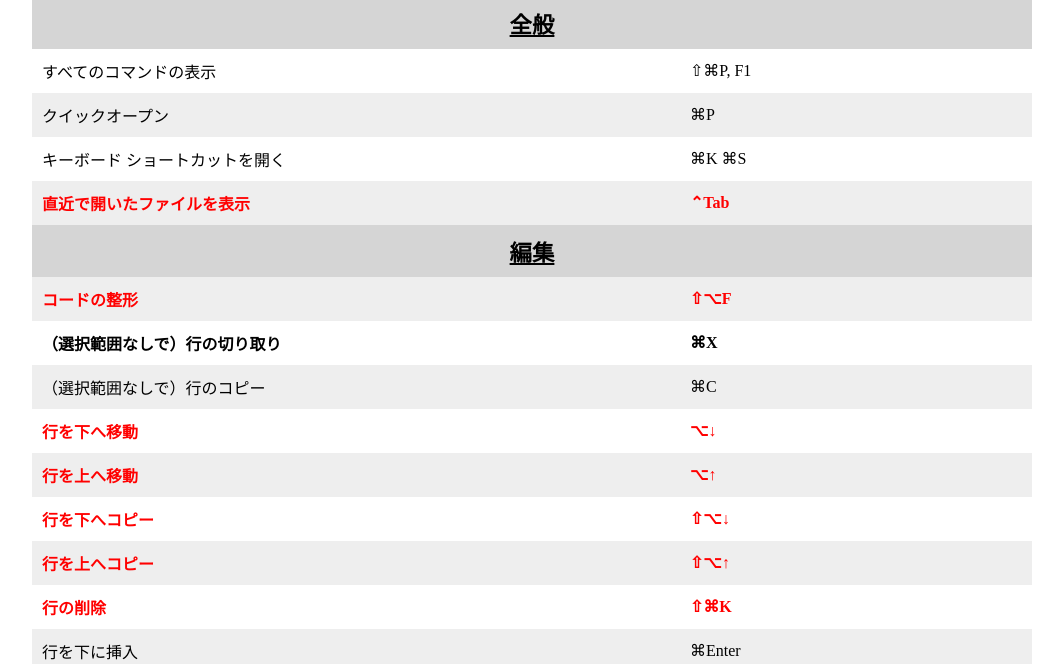
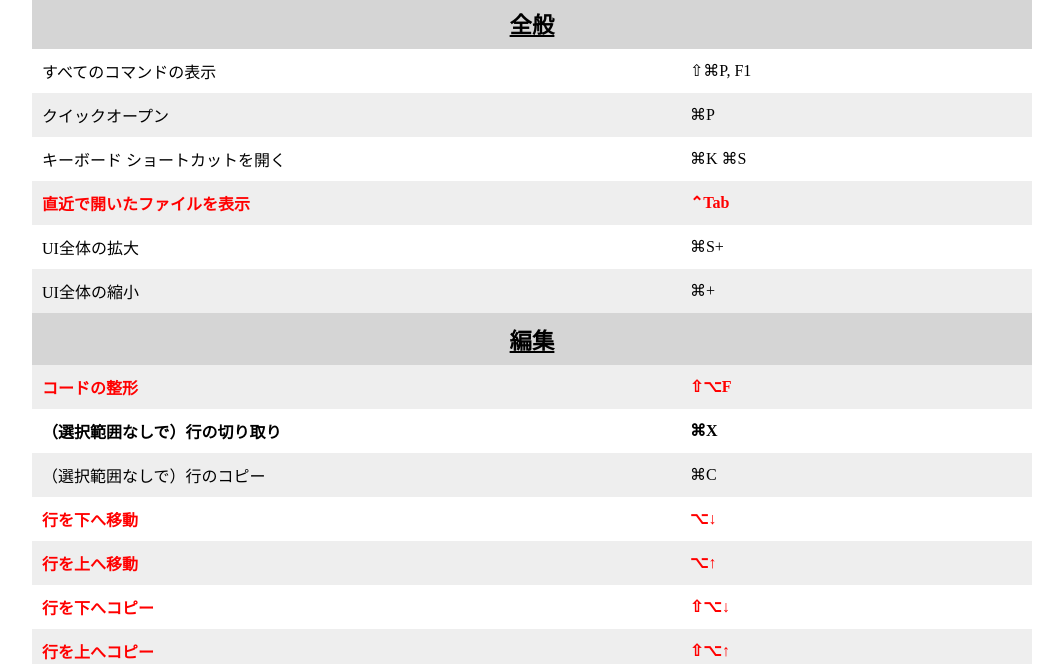
Before and after one commit to maikichi/mac_vscode_shortcuts, a plain HTML site: page mac_vscode_shortcuts.html in a window 1280 px wide. Shown: the part 136-800 px from the top of the page, without its empty margins (108-1171 px from the left). Drawn offline with Linux system fonts and the light colour scheme.

Commit message:
Commit message here

```diff
--- a/mac_vscode_shortcuts.html
+++ b/mac_vscode_shortcuts.html
@@ -67,11 +67,20 @@
             <td>キーボード ショートカットを開く</td>
             <td>⌘K ⌘S</td>
           </tr>
+
           <tr class="bold imp">
             <td>
               直近で開いたファイルを表示
             </td>
             <td>⌃Tab</td>
+          </tr>
+          <tr>
+            <td>UI全体の拡大</td>
+            <td>⌘S+</td>
+          </tr>
+          <tr>
+            <td>UI全体の縮小</td>
+            <td>⌘+</td>
           </tr>
           <tr>
             <td colspan="3" class="sp">編集</td>
```
Also changed, not shown: 1 other file.
